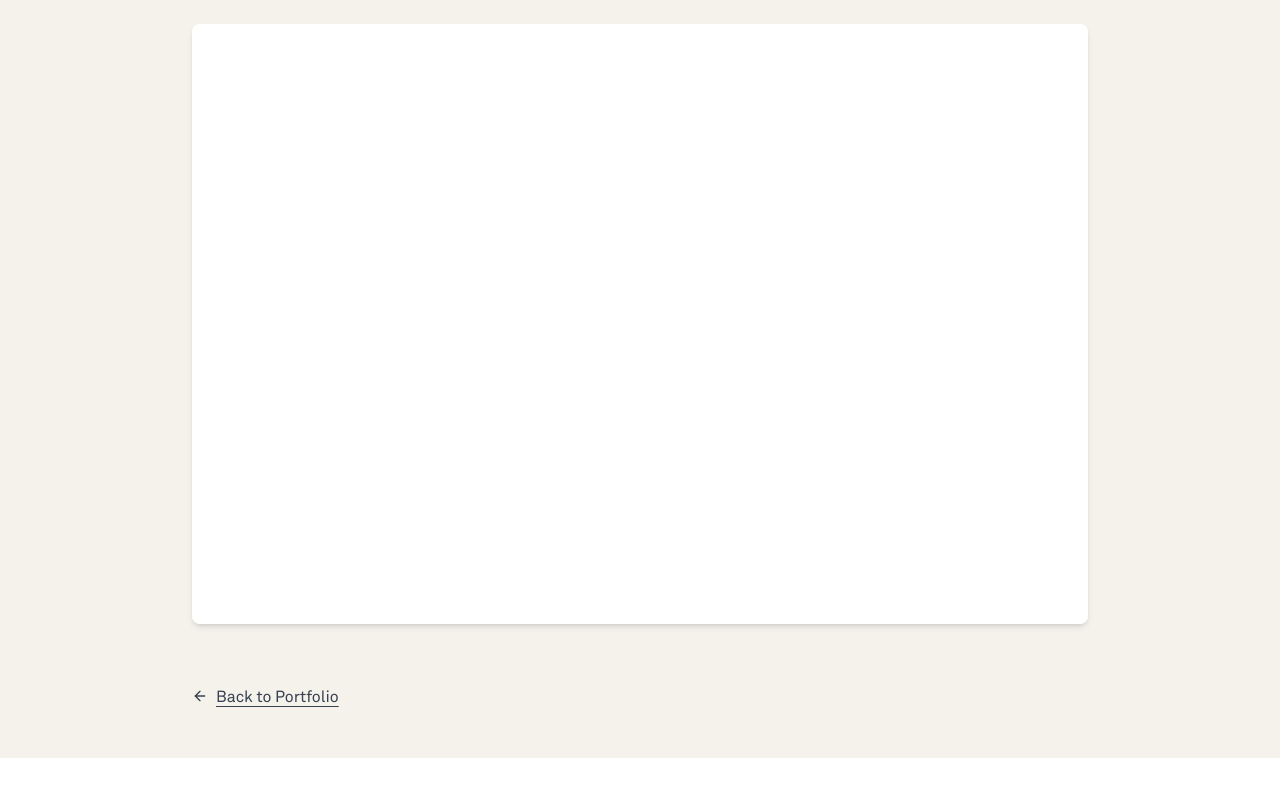
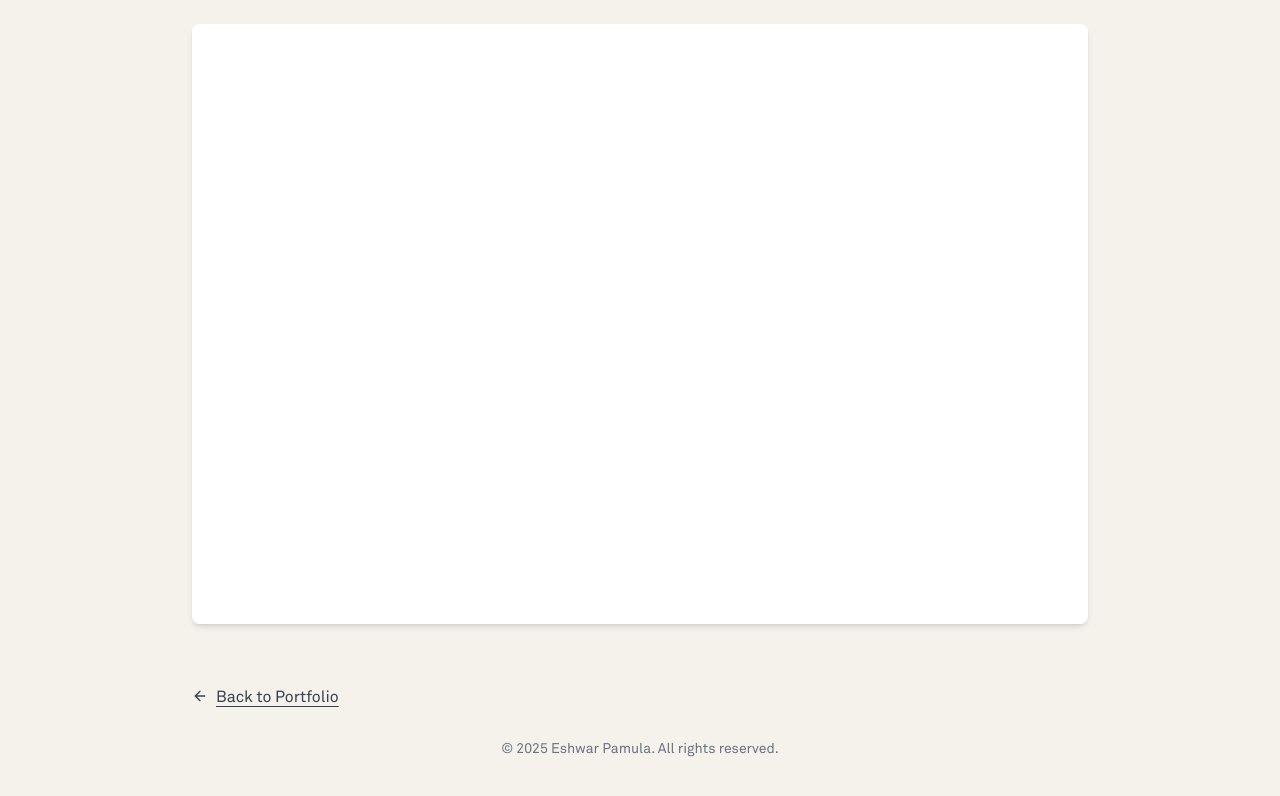
Before and after one commit to ewshu/updated-portfolio, a React (Vite) app: page /sensors in a window 1280 px wide. Shown: the part 1880-2676 px from the top of the page. Before the commit the page ends 2638 px from the top, so only its background shows below. Built offline with nearby package versions, Linux system fonts and the light colour scheme.

Commit message:
footer addition

```diff
--- a/src/App.jsx
+++ b/src/App.jsx
@@ -17,7 +17,7 @@ function App() {
       <main className="container mx-auto pt-12 md:pt-20 pb-8 md:pb-12 space-y-12 md:space-y-16">
         {/* About - Centered with max-width */}
         <section id="about" className="max-w-2xl mx-auto px-4 space-y-4 md:space-y-6">
-          <h1 className="text-2xl md:text-3xl font-bold leading-snug text-black">Eshwar Pamula</h1>
+          <h1 className="text-2xl md:text-3xl font-bold leading-snug text-black">ESHWAR PAMULA</h1>
           <div className="space-y-3 md:space-y-4 text-sm md:text-base leading-relaxed">
             <p>
               I'm an undergraduate <strong className="text-black"> Mechanical Engineering</strong> student at The Ohio State University.<br/>
@@ -201,15 +201,18 @@ function App() {
             <span className="text-black">Bristol, RI</span>
           </div>
         </section>
-<div className="max-w-2xl mx-auto px-4 text-center text-[10px] md:text-xs text-gray-500 mt-2 md:mt-3">
-  Website inspired from <a href="https://kelvinzhang.com/" target="_blank" rel="noopener noreferrer" className="underline hover:text-black transition-colors">Kelvin Zhang</a> and <a href="https://www.christinezhou.info/" target="_blank" rel="noopener noreferrer" className="underline hover:text-black transition-colors">Christine Zhou</a>.
-</div>
-        {/* Footer - Centered */}
-        <footer className="flex justify-center gap-4 md:gap-6 pt-2">
-          <SocialLink href="https://github.com/ewshu" icon={Github} />
-          <SocialLink href="https://linkedin.com/in/eshwarpamula" icon={Linkedin} />
-          <SocialLink href="https://twitter.com/ewshwar" icon={Twitter} />
-          <SocialLink href="https://instagram.com/eshwar.25" icon={Instagram} />
+
+        {/* Footer with Copyright and Social Links */}
+        <footer className="max-w-2xl mx-auto px-4 flex justify-between items-center pt-4 md:pt-6 border-t border-dashed border-gray-300">
+          <div className="text-sm text-gray-500">
+            © 2025 Eshwar Pamula. All rights reserved.
+          </div>
+          <div className="flex gap-4 md:gap-6">
+            <SocialLink href="https://github.com/ewshu" icon={Github} />
+            <SocialLink href="https://linkedin.com/in/eshwarpamula" icon={Linkedin} />
+            <SocialLink href="https://twitter.com/ewshwar" icon={Twitter} />
+            <SocialLink href="https://instagram.com/eshwar.25" icon={Instagram} />
+          </div>
         </footer>
       </main>
     </div>
--- a/src/pages/Allegion.jsx
+++ b/src/pages/Allegion.jsx
@@ -145,6 +145,11 @@ function Allegion() {
               Back to Portfolio
             </Link>
           </div>
+
+          {/* Copyright Footer */}
+          <div className="text-center text-sm text-gray-500 mt-8 md:mt-12">
+            © 2025 Eshwar Pamula. All rights reserved.
+          </div>
         </div>
       </div>
     </div>
--- a/src/pages/ArduinoProjects.jsx
+++ b/src/pages/ArduinoProjects.jsx
@@ -169,6 +169,11 @@ function ArduinoProjects() {
               Back to Portfolio
             </Link>
           </div>
+
+          {/* Copyright Footer */}
+          <div className="text-center text-sm text-gray-500 mt-8 md:mt-12">
+            © 2025 Eshwar Pamula. All rights reserved.
+          </div>
         </div>
       </div>
     </div>
--- a/src/pages/FormulaBuckeyes.jsx
+++ b/src/pages/FormulaBuckeyes.jsx
@@ -223,6 +223,11 @@ function FormulaBuckeyes() {
               Back to Portfolio
             </Link>
           </div>
+
+          {/* Copyright Footer */}
+          <div className="text-center text-sm text-gray-500 mt-8 md:mt-12">
+            © 2025 Eshwar Pamula. All rights reserved.
+          </div>
         </div>
       </div>
     </div>
--- a/src/pages/FourBarStudy.jsx
+++ b/src/pages/FourBarStudy.jsx
@@ -142,6 +142,11 @@ function FourBarStudy() {
               </p>
             </div>
           </div>
+
+          {/* Copyright Footer */}
+          <div className="text-center text-sm text-gray-500 mt-8 md:mt-12">
+            © 2025 Eshwar Pamula. All rights reserved.
+          </div>
         </div>
       </div>
     </div>
--- a/src/pages/MiniKeyboard.jsx
+++ b/src/pages/MiniKeyboard.jsx
@@ -118,6 +118,11 @@ function MiniKeyboard() {
               Back to Portfolio
             </Link>
           </div>
+
+          {/* Copyright Footer */}
+          <div className="text-center text-sm text-gray-500 mt-8 md:mt-12">
+            © 2025 Eshwar Pamula. All rights reserved.
+          </div>
         </div>
       </div>
     </div>
--- a/src/pages/PathFinderRobot.jsx
+++ b/src/pages/PathFinderRobot.jsx
@@ -97,6 +97,11 @@ function PathFinderRobot() {
               Back to Portfolio
             </Link>
           </div>
+
+          {/* Copyright Footer */}
+          <div className="text-center text-sm text-gray-500 mt-8 md:mt-12">
+            © 2025 Eshwar Pamula. All rights reserved.
+          </div>
         </div>
       </div>
     </div>
--- a/src/pages/Resume.jsx
+++ b/src/pages/Resume.jsx
@@ -6,10 +6,14 @@ function Resume() {
       {/* Full-screen PDF viewer */}
       <iframe
         src="/logos/resume.pdf"
-        className="w-full h-screen"
-        title="Eshwar Pamula Resume"
-        style={{ border: 'none' }}
+        className="w-full h-[800px] md:h-[1000px]"
+        title="Resume"
       />
+
+      {/* Copyright Footer */}
+      <div className="text-center text-sm text-gray-500 mt-8 md:mt-12">
+        © 2025 Eshwar Pamula. All rights reserved.
+      </div>
     </div>
   );
 }
--- a/src/pages/RocketOptimization.jsx
+++ b/src/pages/RocketOptimization.jsx
@@ -113,14 +113,19 @@ for i in range(self.N - 1):
           </section>
 
           {/* Bottom Navigation */}
-          <div className="pt-8">
+          <div className="pt-6 md:pt-8">
             <Link
               to="/"
-              className="inline-flex items-center gap-2 text-gray-700 hover:text-black transition-colors underline underline-offset-4 font-medium"
+              className="inline-flex items-center gap-2 text-sm md:text-base text-gray-700 hover:text-black transition-colors underline underline-offset-4 font-medium"
             >
-              <ArrowLeft className="h-4 w-4" />
+              <ArrowLeft className="h-3 w-3 md:h-4 md:w-4" />
               Back to Portfolio
             </Link>
+          </div>
+
+          {/* Copyright Footer */}
+          <div className="text-center text-sm text-gray-500 mt-8 md:mt-12">
+            © 2025 Eshwar Pamula. All rights reserved.
           </div>
         </div>
       </div>
--- a/src/pages/Sensors.jsx
+++ b/src/pages/Sensors.jsx
@@ -92,14 +92,19 @@ function Sensors() {
           </section>
 
           {/* Bottom Navigation */}
-          <div className="pt-8">
+          <div className="pt-6 md:pt-8">
             <Link
               to="/"
-              className="inline-flex items-center gap-2 text-gray-700 hover:text-black transition-colors underline underline-offset-4 font-medium"
+              className="inline-flex items-center gap-2 text-sm md:text-base text-gray-700 hover:text-black transition-colors underline underline-offset-4 font-medium"
             >
-              <ArrowLeft className="h-4 w-4" />
+              <ArrowLeft className="h-3 w-3 md:h-4 md:w-4" />
               Back to Portfolio
             </Link>
+          </div>
+
+          {/* Copyright Footer */}
+          <div className="text-center text-sm text-gray-500 mt-8 md:mt-12">
+            © 2025 Eshwar Pamula. All rights reserved.
           </div>
         </div>
       </div>
--- a/src/pages/photos.jsx
+++ b/src/pages/photos.jsx
@@ -56,6 +56,11 @@ function Photos() {
           <SocialLink href="https://twitter.com/ewshwar" icon={Twitter} />
           <SocialLink href="https://instagram.com/eshwar.25" icon={Instagram} />
         </footer>
+
+        {/* Copyright Footer */}
+        <div className="text-center text-sm text-gray-500 mt-8 md:mt-12">
+          © 2025 Eshwar Pamula. All rights reserved.
+        </div>
       </main>
     </div>
   )
```
Also changed, not shown: src/index.html (added, +13 -0 lines).
